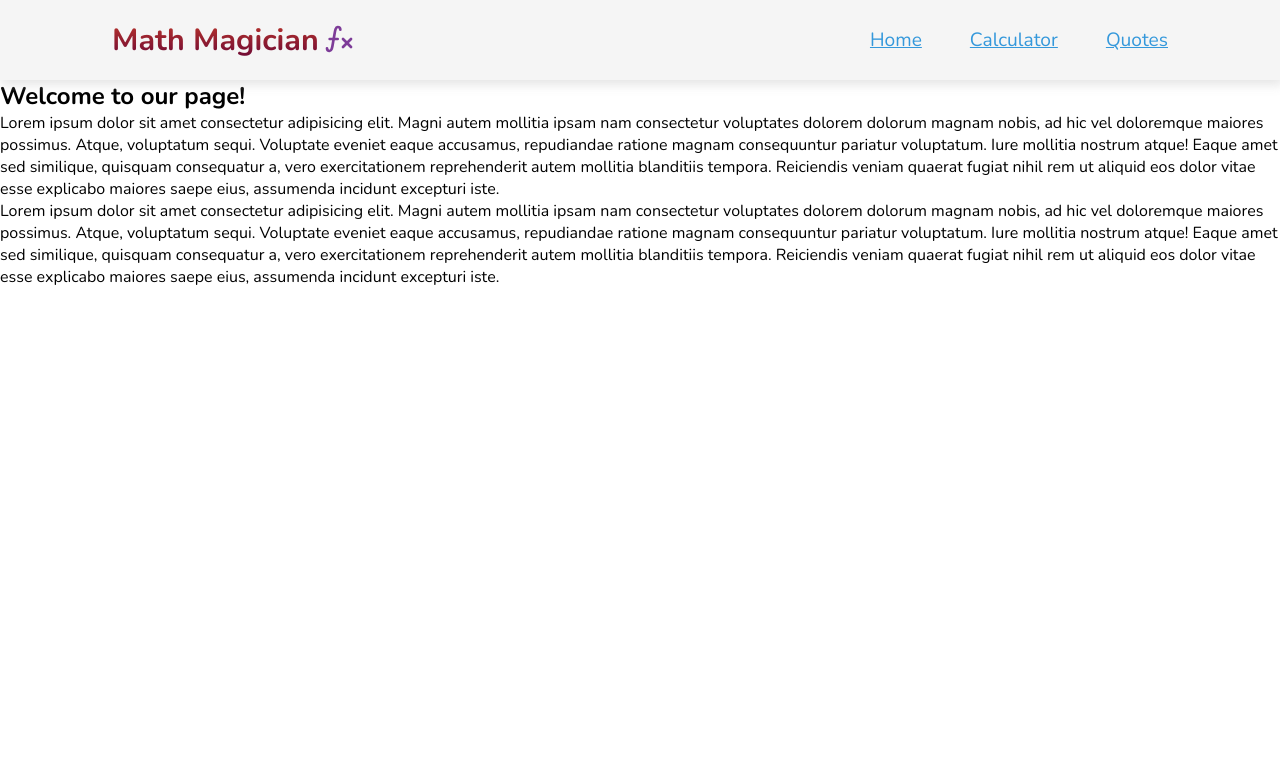
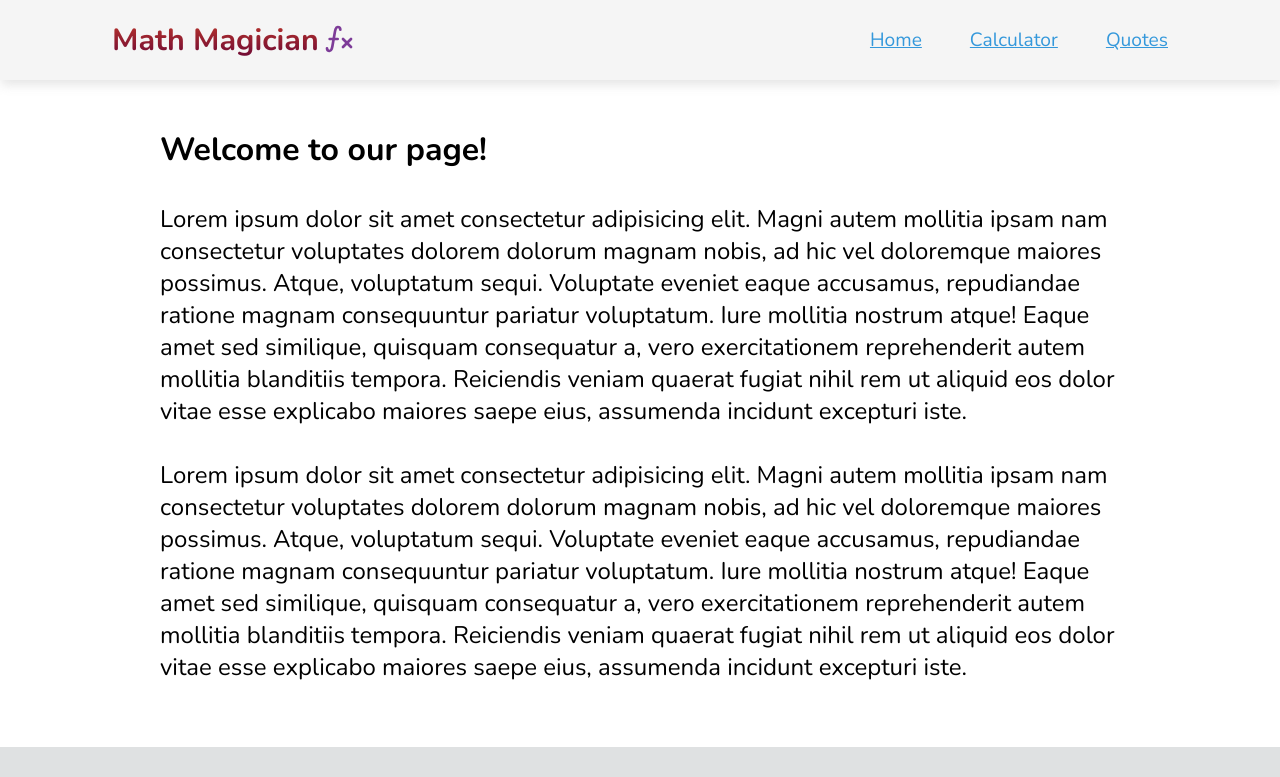
Before and after one commit to belaymit/math-magicians, a React (Create React App) app: page / in a window 1280 px wide. Shown: the top 777 px of the page. Built offline with nearby package versions, Linux system fonts and the light colour scheme.

Commit message:
styled home-page

```diff
--- a/src/pages/home/home.scss
+++ b/src/pages/home/home.scss
@@ -1,4 +1,18 @@
 .home-container {
   margin-top: 5rem;
-  height: calc(100vh - 5rem);
+
+  .container {
+    margin: 8rem 10rem 4rem 10rem;
+
+    .header-title {
+      font-weight: bold;
+      font-size: 2rem;
+      margin-bottom: 2rem;
+    }
+
+    .text-desc {
+      font-size: 1.5rem;
+      margin-bottom: 2rem;
+    }
+  }
 }
```
